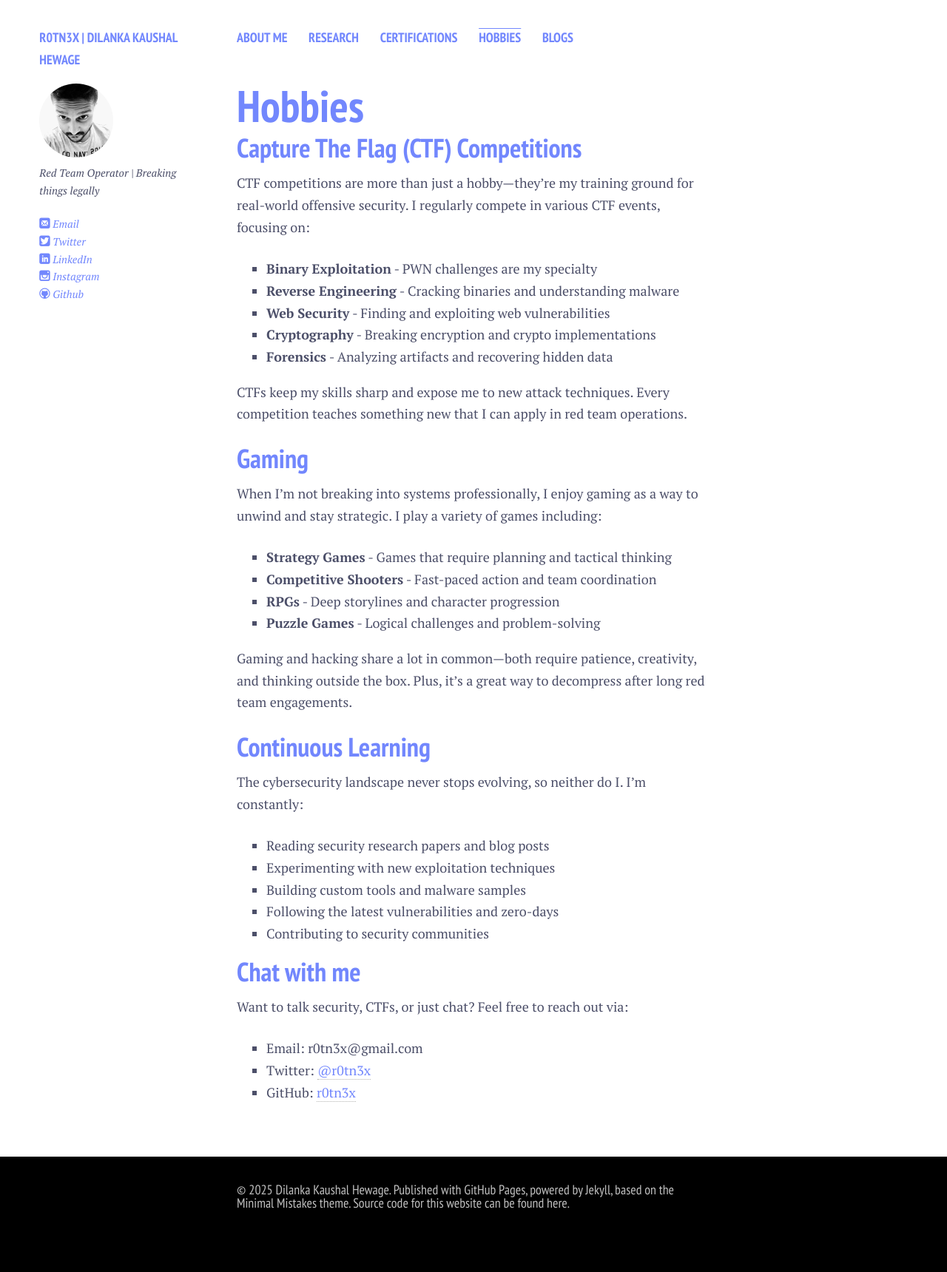
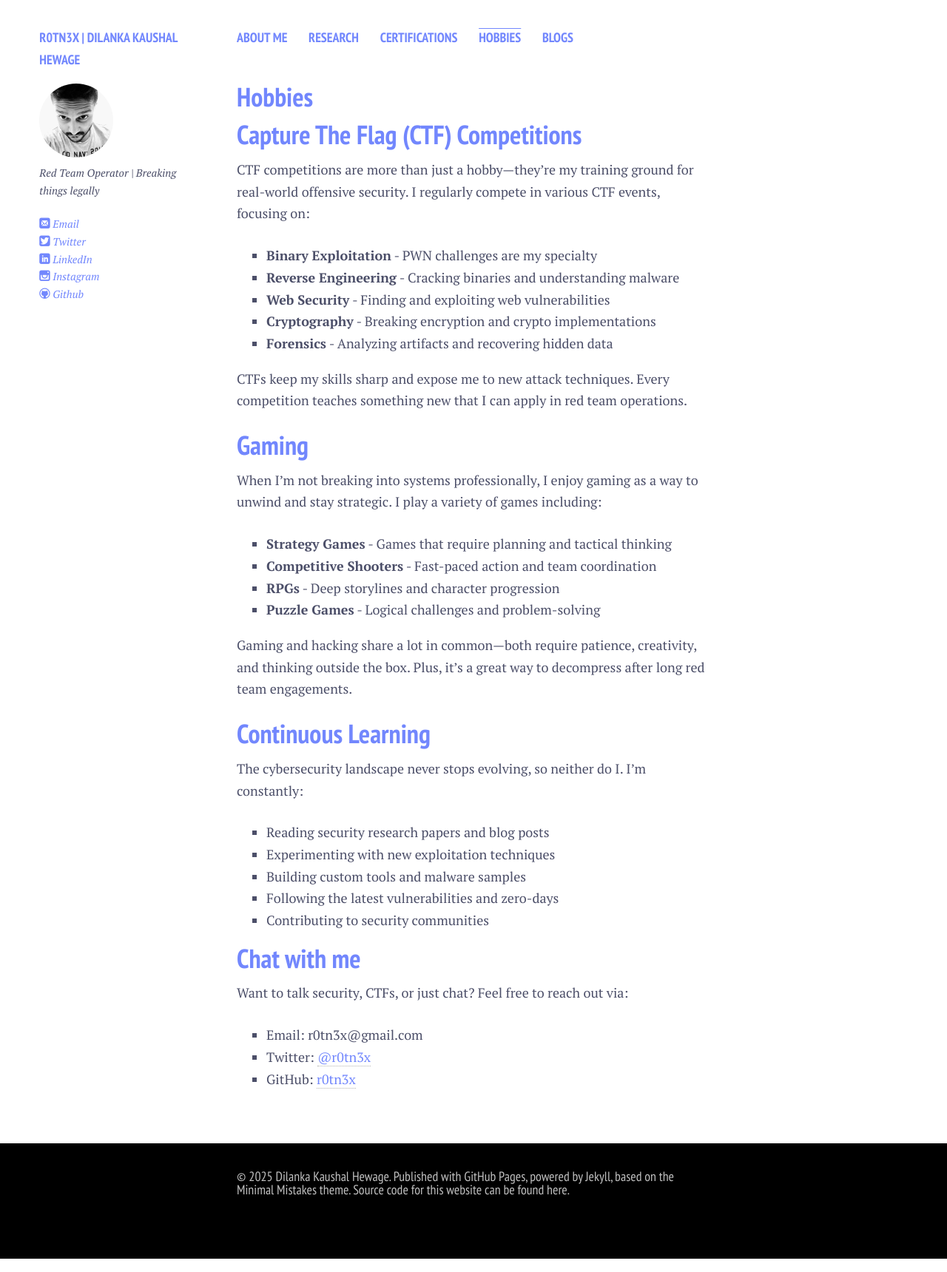
Before and after one commit to r0tn3x/r0tn3x.github.io, a Jekyll site: the page built from hobbies.md, in a window 1280 px wide. Shown: the whole page at 74% size. Built offline with Jekyll 4.4.1, drawn with Linux system fonts in a browser that asks for light colours; nearby versions of some CDN libraries; comment, search, counter and statistics services are not loaded; a style sheet for code colours, icons or effects is not loaded.

Commit message:
update heading size

```diff
--- a/hobbies.md
+++ b/hobbies.md
@@ -4,7 +4,7 @@ permalink: /hobbies/index.html
 title: Hobbies
 ---
 
-# Hobbies
+## Hobbies
 
 ## Capture The Flag (CTF) Competitions
 
```
